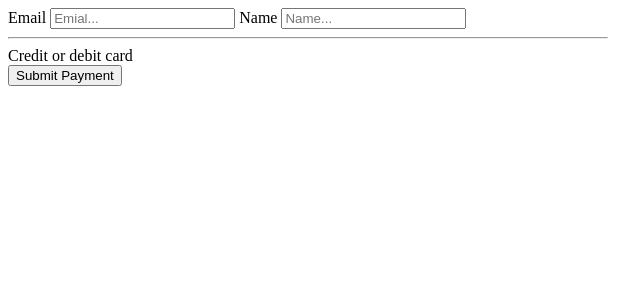
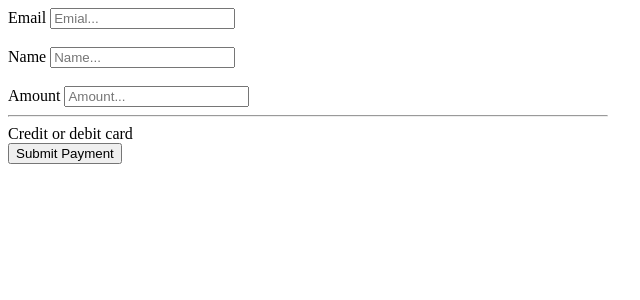
Before and after one commit to hovsepyanvahe/django_stripe, a Django app: page / in a window 1280 px wide. Shown: the top 300 px of the page, without its empty margins (0-640 px from the left). Run offline with Django 3.2, Linux system fonts and the light colour scheme; some libraries are stand-ins or nearby versions.

Commit message:
Payment amount is added to the template

```diff
--- a/stripe_charge/main/views.py
+++ b/stripe_charge/main/views.py
@@ -14,7 +14,7 @@ class Home(View):
 
 class Charge(View):
     def post(self, request):
-        amount = 10
+        amount = int(request.POST.get('amount'))
 
         customer = stripe.Customer.create(
             email=request.POST.get('email'),
@@ -24,7 +24,7 @@ class Charge(View):
 
         charge = stripe.Charge.create(
             customer=customer,
-            amount=500,
+            amount=amount*100,
             currency='usd',
             description='Donation'
         )
--- a/stripe_charge/templates/home.html
+++ b/stripe_charge/templates/home.html
@@ -9,11 +9,15 @@
             <label for="email">
                 Email
             </label>
-            <input type="email" name="email" id="email" placeholder="Emial...">
+            <input type="email" name="email" id="email" placeholder="Emial..." required><br><br>
             <label for="name">
                 Name
             </label>
-            <input type="text" name="name" id="name" placeholder="Name...">
+            <input type="text" name="name" id="name" placeholder="Name..."><br><br>
+            <label for="amount">
+                Amount
+            </label>
+            <input type="number" name="amount" id="amount" placeholder="Amount..." required>
             <hr>
             <label for="card-element">
                 Credit or debit card
```
